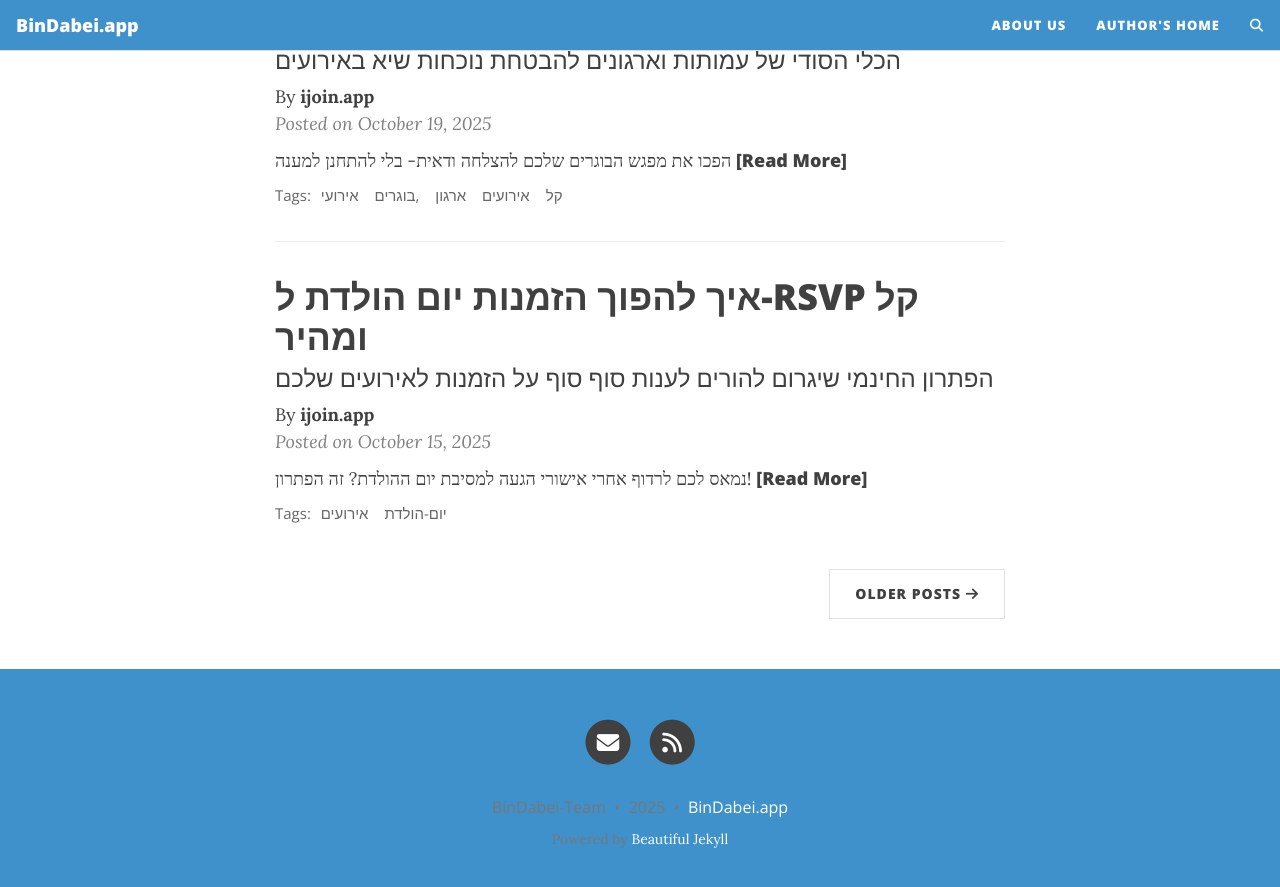
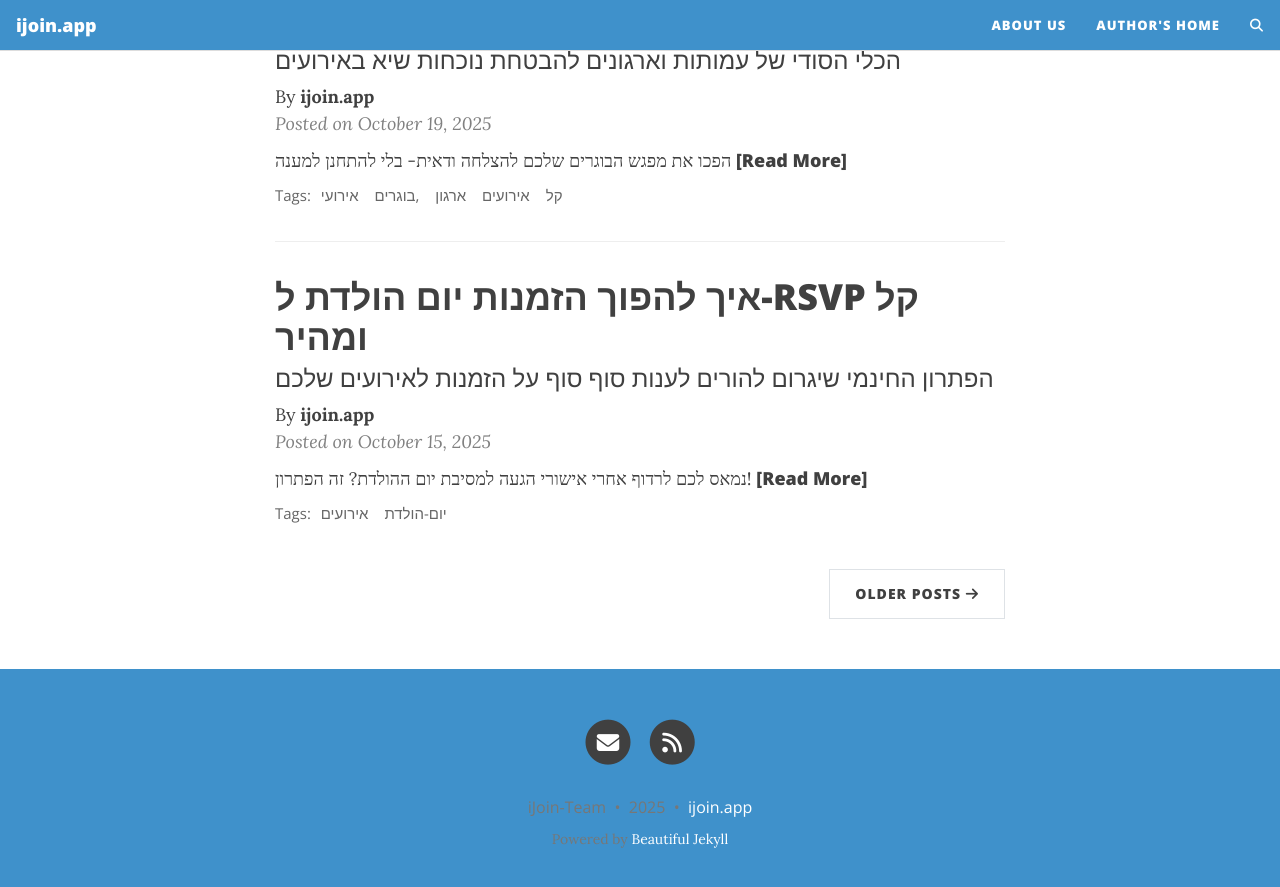
Before and after one commit to Gitanito/he.ijoin.app, a Jekyll site: the page built from index.html, in a window 1280 px wide and 900 px high, scrolled down 1360 px. Shown: the top 887 px of the window. Built offline with Jekyll 4.4.1, drawn with Linux system fonts in a browser that asks for light colours; the list of posts is cut into pages by our own code; comment, search, counter and statistics services are not loaded.

Commit message:
Automated commit: bdd14147

```diff
--- a/_config.yml
+++ b/_config.yml
@@ -10,10 +10,10 @@
 ############################
 
 # Name of website
-title: BinDabei.app
+title: ijoin.app
 
 # Your name to show in the footer
-author: BinDabei-Team
+author: iJoin-Team
 
 youtubeurl: https://www.youtube.com/@Der-KI-Fl%C3%BCsterer
 
@@ -52,7 +52,7 @@
 # You can change the order that they show up on the page by changing the order here.
 # Uncomment the links you want to show and add your information to each one.
 social-network-links:
-  email: "office@bindabei.app"
+  email: "office@ijoin.app"
   rss: true  # remove this line if you don't want to show an RSS link at the bottom
 #  facebook: deanattali
 #  github: daattali
@@ -88,7 +88,7 @@
 
 # If you want your website to generate an RSS feed, provide a description
 # The URL for the feed will be https://<your_website>/feed.xml
-rss-description: BinDabei.app - Verabredungen Super-Simple!
+rss-description: ijoin.app - פגישות סופר פשוטות!
 
 ###########################
 # --- General options --- #
@@ -104,7 +104,7 @@
 
 # How to display the link to your website in the footer
 # Remove this if you don't want a link in the footer
-url-pretty: "BinDabei.app"
+url-pretty: "ijoin.app"
 
 # Add the website title to the title of every page
 title-on-all-pages: true
@@ -304,3 +304,7 @@
 
 # Beautiful Jekyll / Dean Attali
 # 2fc73a3a967e97599c9763d05e564189
+
+
+language: he
+rss_description: ijoin.app - פגישות סופר פשוטות!
--- a/_includes/footer-scripts.html
+++ b/_includes/footer-scripts.html
@@ -36,3 +36,4 @@
     <script src="{{ js | relative_url }}"></script>
   {% endfor %}
 {% endif %}
+<script defer src="https://cloud.umami.is/script.js" data-website-id="4d3f573f-5598-43dd-b737-56d09fb03875"></script>
```
